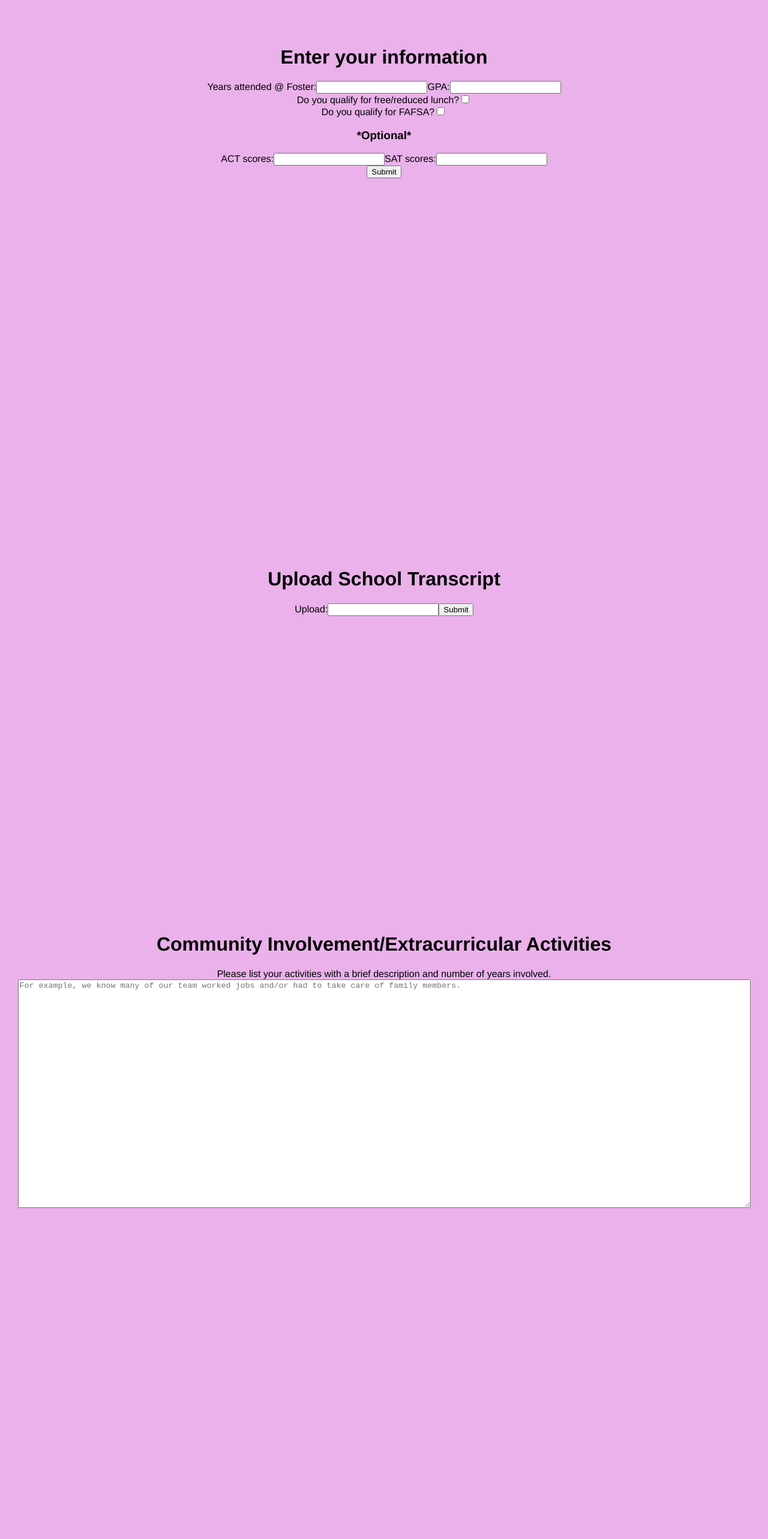
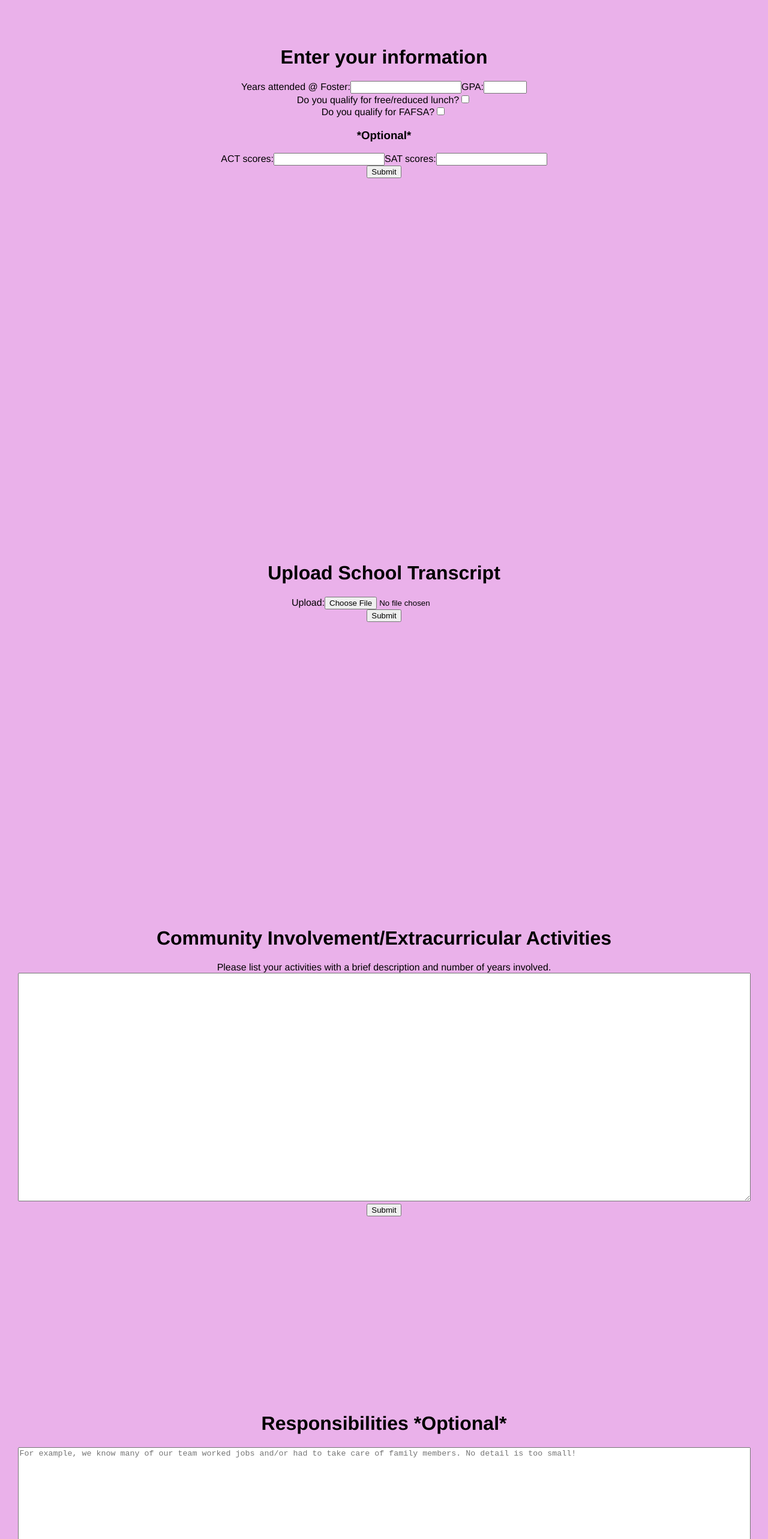
Before and after one commit to zhaza/bulldog_dream, a React (Create React App) app: page / in a window 1280 px wide. Shown: the part 2020-4586 px from the top of the page at 60% size. Before the commit the page ends 4196 px from the top, so only its background shows below. Built offline with nearby package versions, Linux system fonts and the light colour scheme; the HTML template or start-up script is replaced by a standard one.

Commit message:
Add responsibilities page

```diff
--- a/src/App.js
+++ b/src/App.js
@@ -5,6 +5,7 @@ import Login from './components/Mentee/Login/Login'
 import Info from './components/Mentee/Info/Info';
 import Docs from './components/Mentee/Docs/Docs';
 import Community from './components/Mentee/Community/Community';
+import Responsibilities from './components/Mentee/Responsibilities/Responsibilities';
 
 function App() {
 
@@ -16,6 +17,7 @@ function App() {
         <Info />
         <Docs />
         <Community />
+        <Responsibilities />
     </div>
   );
 }
--- a/src/components/Mentee/Community/Community.jsx
+++ b/src/components/Mentee/Community/Community.jsx
@@ -9,12 +9,13 @@ function Community() {
               Please list your activities with a brief description and number of years involved.
           <br />
           <textarea
-            placeholder='For example, we know many of our team worked jobs and/or had to take care of family members.'
           rows={25}
           cols={150}
           >
           </textarea>
           </label>
+          <br />
+          <input type="submit" value="Submit" />
         </form>
     </div>
   )
--- a/src/components/Mentee/Docs/Docs.jsx
+++ b/src/components/Mentee/Docs/Docs.jsx
@@ -6,8 +6,9 @@ function Docs() {
 
           <label>
             Upload:
-          <input type="text" name="firstName" required/>
+          <input type="file" name="transcript" required/>
           </label>
+          <br />
           <input type="submit" value="Submit" />
         </form>
     </div>
--- a/src/components/Mentee/Info/Info.jsx
+++ b/src/components/Mentee/Info/Info.jsx
@@ -11,7 +11,11 @@ function Info() {
             </label>
             <label>
               GPA:
-            <input type="text" name="lastName" required/>
+            <input type="number" name="gpa"
+            min="0.00"
+            step="0.01"
+            max="4.00"
+            required/>
             </label>
             <br />
             <label>
@@ -29,11 +33,11 @@ function Info() {
             <h3>*Optional*</h3>
             <label>
               ACT scores:
-            <input type="text" name="lastName" />
+            <input type="number" name="act" />
             </label>
             <label>
               SAT scores:
-            <input type="text" name="lastName" />
+            <input type="number" name="sat" />
             </label>
           </section>
           <input type="submit" value="Submit" />
--- /dev/null
+++ b/src/components/Mentee/Responsibilities/Responsibilities.jsx
@@ -0,0 +1,21 @@
+import './Responsibilities.scss'
+
+function Responsibilities() {
+  return (
+    <div className='container'>
+        <h1>Responsibilities *Optional*</h1>
+        <form>
+          <textarea
+          placeholder='For example, we know many of our team worked jobs and/or had to take care of family members. No detail is too small!'
+          rows={25}
+          cols={150}
+          >
+          </textarea>
+          <br />
+          <input type="submit" value="Submit" />
+        </form>
+    </div>
+  )
+}
+
+export default Responsibilities
```
Also changed, not shown: src/components/Mentee/Responsibilities/Responsibilities.scss (added). Lines whose indentation alone changed are shown as unchanged.
